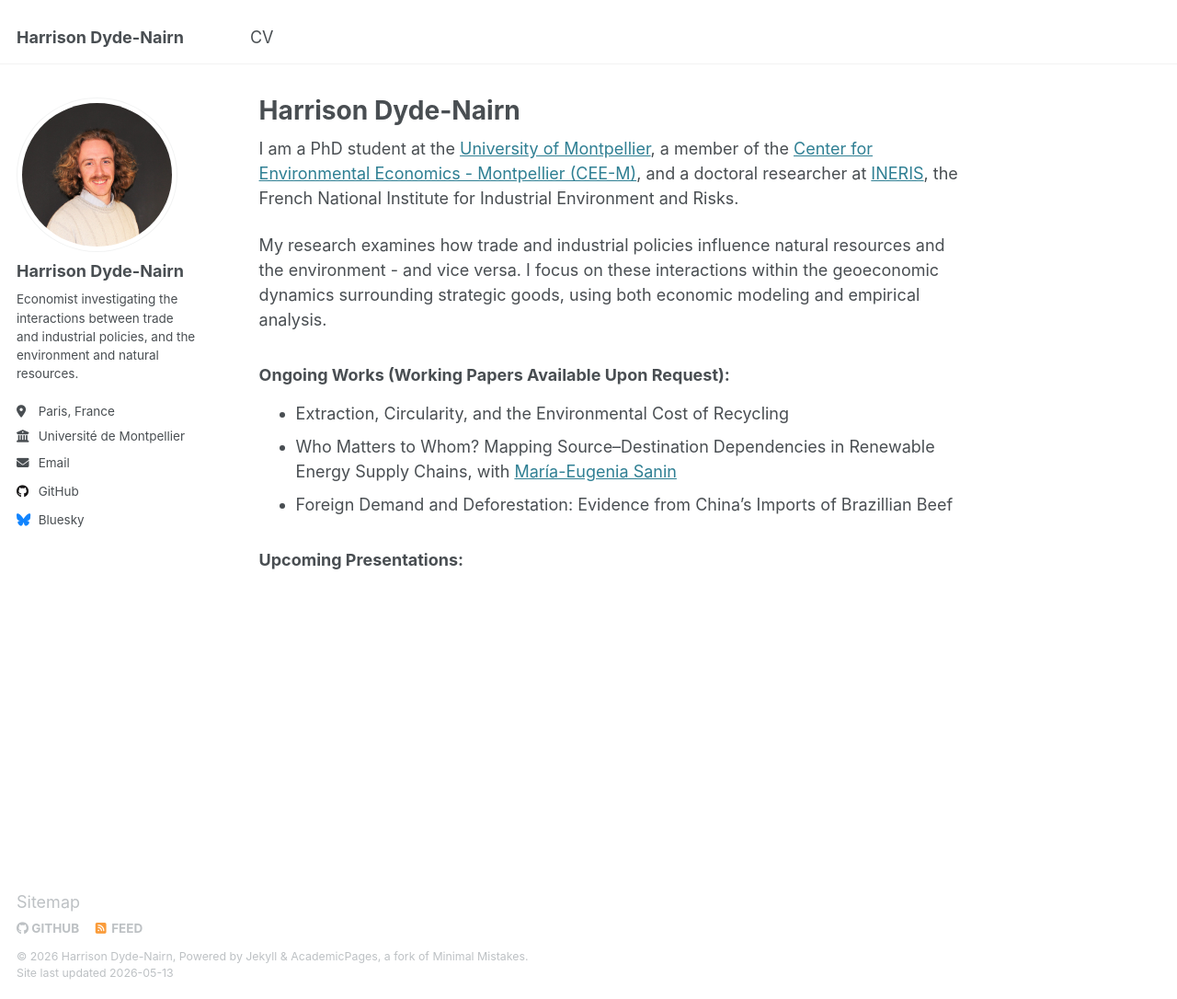
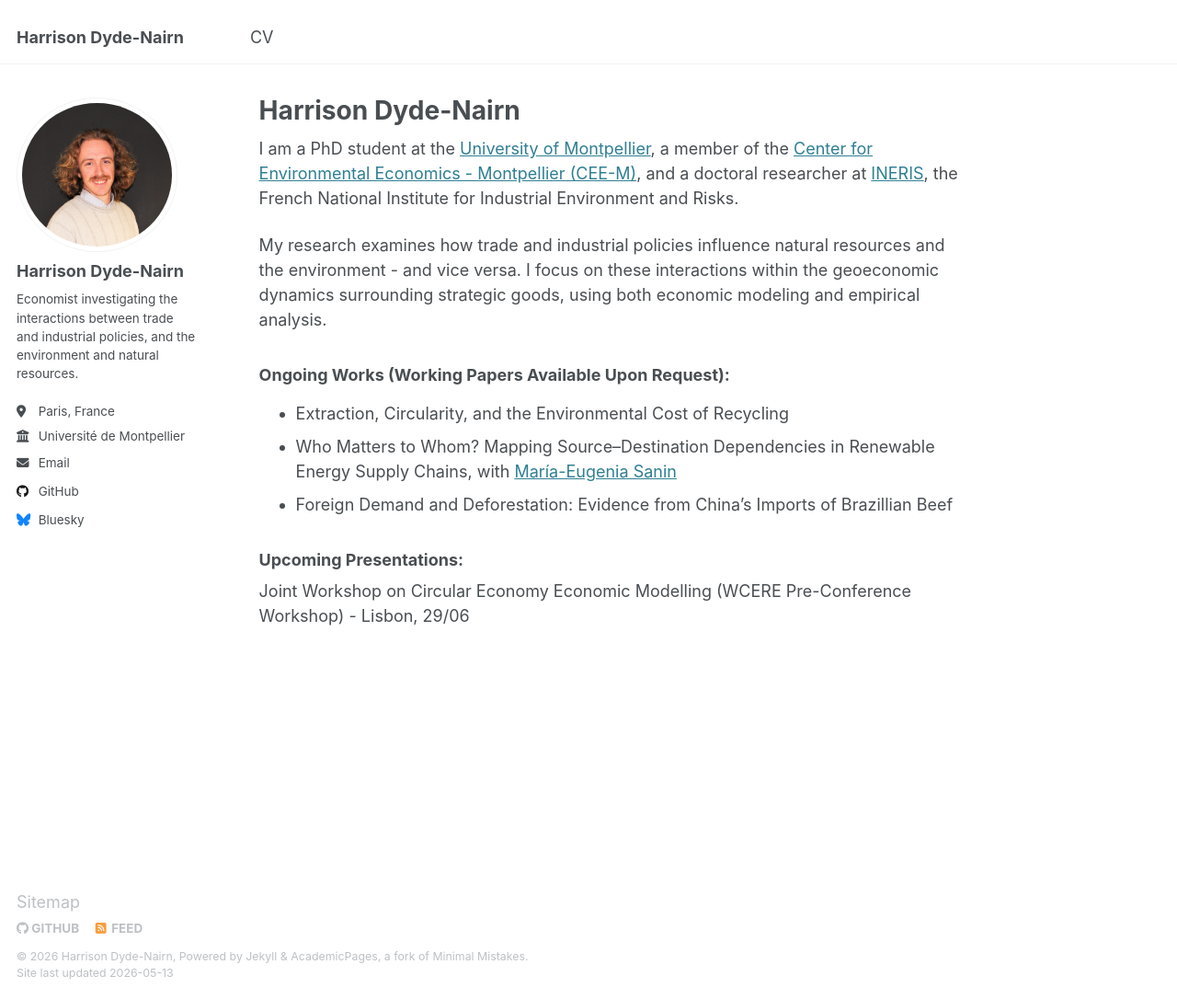
Before and after one commit to hdydenairn/hdydenairn.github.io, a Jekyll site: the page built from _pages/about.md, in a window 1280 px wide and 1086 px high. Shown: the whole window at 92% size. Built offline with Jekyll 4.4.1, drawn with Linux system fonts in a browser that asks for light colours.

Commit message:
Update about.md

```diff
--- a/_pages/about.md
+++ b/_pages/about.md
@@ -18,3 +18,4 @@ My research examines how trade and industrial policies influence natural resourc
 - Foreign Demand and Deforestation: Evidence from China’s Imports of Brazillian Beef
 
 ### Upcoming Presentations:
+Joint Workshop on Circular Economy Economic Modelling (WCERE Pre-Conference Workshop) - Lisbon, 29/06
```
